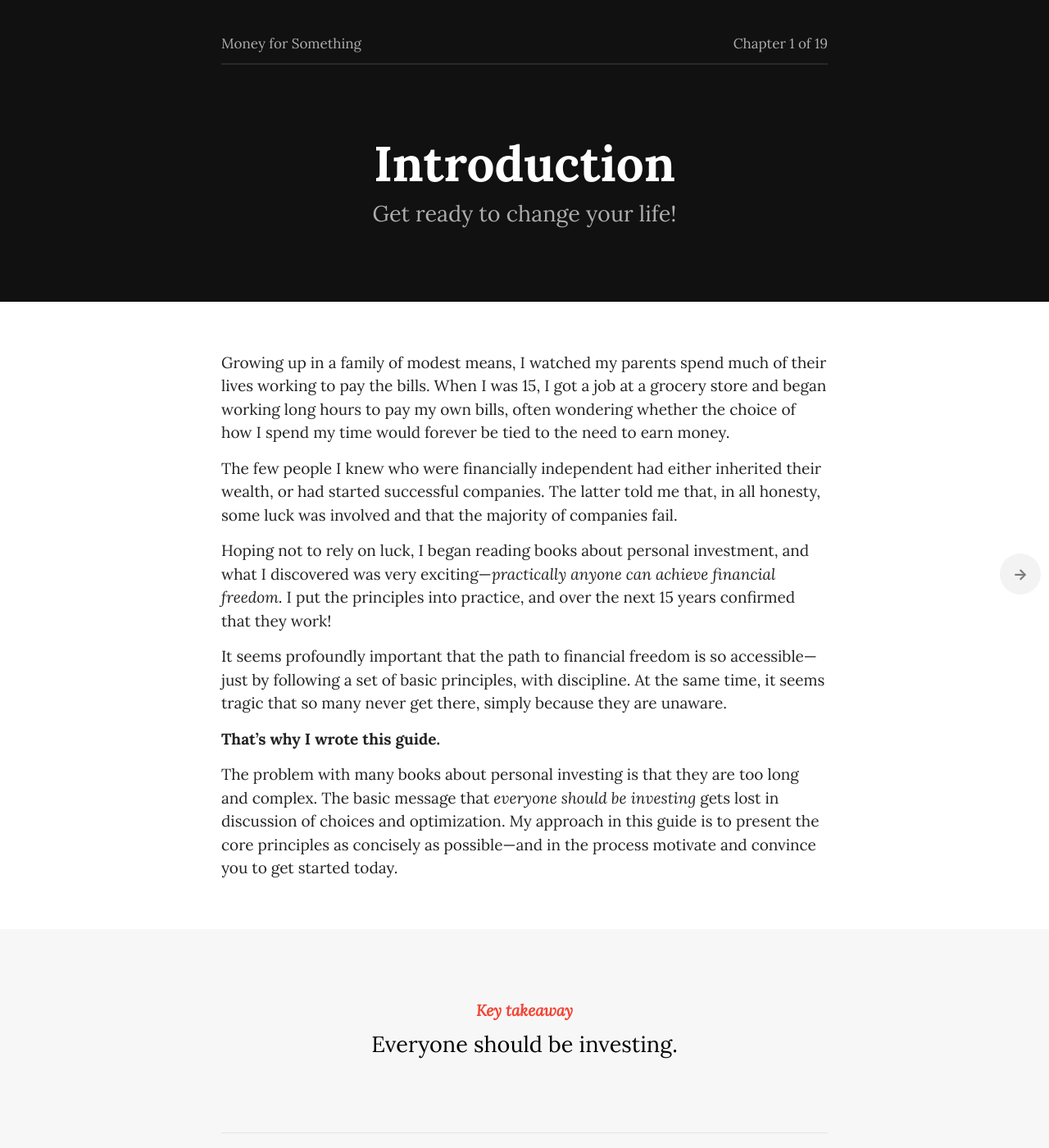
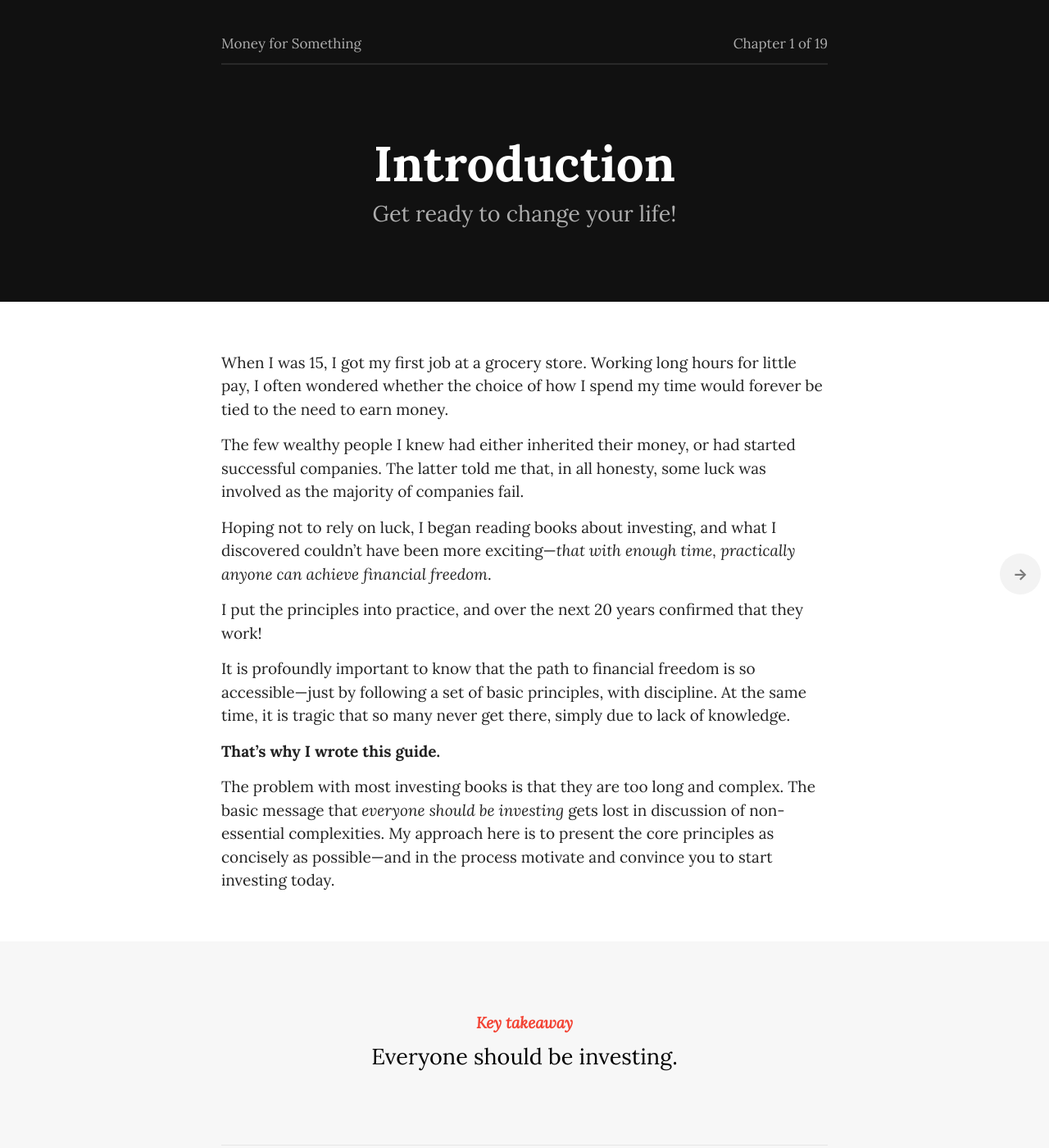
Before and after one commit to dafacto/moneyforsomething, a Jekyll site: the page built from _chapters/01_introduction.md, in a window 1280 px wide and 1400 px high. Shown: the whole window at 82% size. Built offline with Jekyll 4.4.1, drawn with Linux system fonts in a browser that asks for light colours; some web fonts are replaced; a script that is not in the unit is left out.

Commit message:
Chapter 1 tweak

```diff
--- a/_chapters/01_introduction.md
+++ b/_chapters/01_introduction.md
@@ -9,14 +9,16 @@ takeaway: Everyone should be investing.
 intro: Get ready to change your life!
 ---
 
-Growing up in a family of modest means, I watched my parents spend much of their lives working to pay the bills. When I was 15, I got a job at a grocery store and began working long hours to pay my own bills, often wondering whether the choice of how I spend my time would forever be tied to the need to earn money.
+When I was 15, I got my first job at a grocery store. Working long hours for little pay, I often wondered whether the choice of how I spend my time would forever be tied to the need to earn money.
 
-The few people I knew who were financially independent had either inherited their wealth, or had started successful companies. The latter told me that, in all honesty, some luck was involved and that the majority of companies fail.
+The few wealthy people I knew had either inherited their money, or had started successful companies. The latter told me that, in all honesty, some luck was involved as the majority of companies fail.
 
-Hoping not to rely on luck, I began reading books about personal investment, and what I discovered was very exciting—*practically anyone can achieve financial freedom*. I put the principles into practice, and over the next 15 years confirmed that they work!
+Hoping not to rely on luck, I began reading books about investing, and what I discovered couldn’t have been more exciting—*that with enough time, practically anyone can achieve financial freedom*.
 
-It seems profoundly important that the path to financial freedom is so accessible—just by following a set of basic principles, with discipline. At the same time, it seems tragic that so many never get there, simply because they are unaware.
+I put the principles into practice, and over the next 20 years confirmed that they work!
+
+It is profoundly important to know that the path to financial freedom is so accessible—just by following a set of basic principles, with discipline. At the same time, it is tragic that so many never get there, simply due to lack of knowledge.
 
 **That’s why I wrote this guide.**
 
-The problem with many books about personal investing is that they are too long and complex. The basic message that *everyone should be investing* gets lost in discussion of choices and optimization. My approach in this guide is to present the core principles as concisely as possible—and in the process motivate and convince you to get started today.
+The problem with most investing books is that they are too long and complex. The basic message that *everyone should be investing* gets lost in discussion of non-essential complexities. My approach here is to present the core principles as concisely as possible—and in the process motivate and convince you to start investing today.
```
